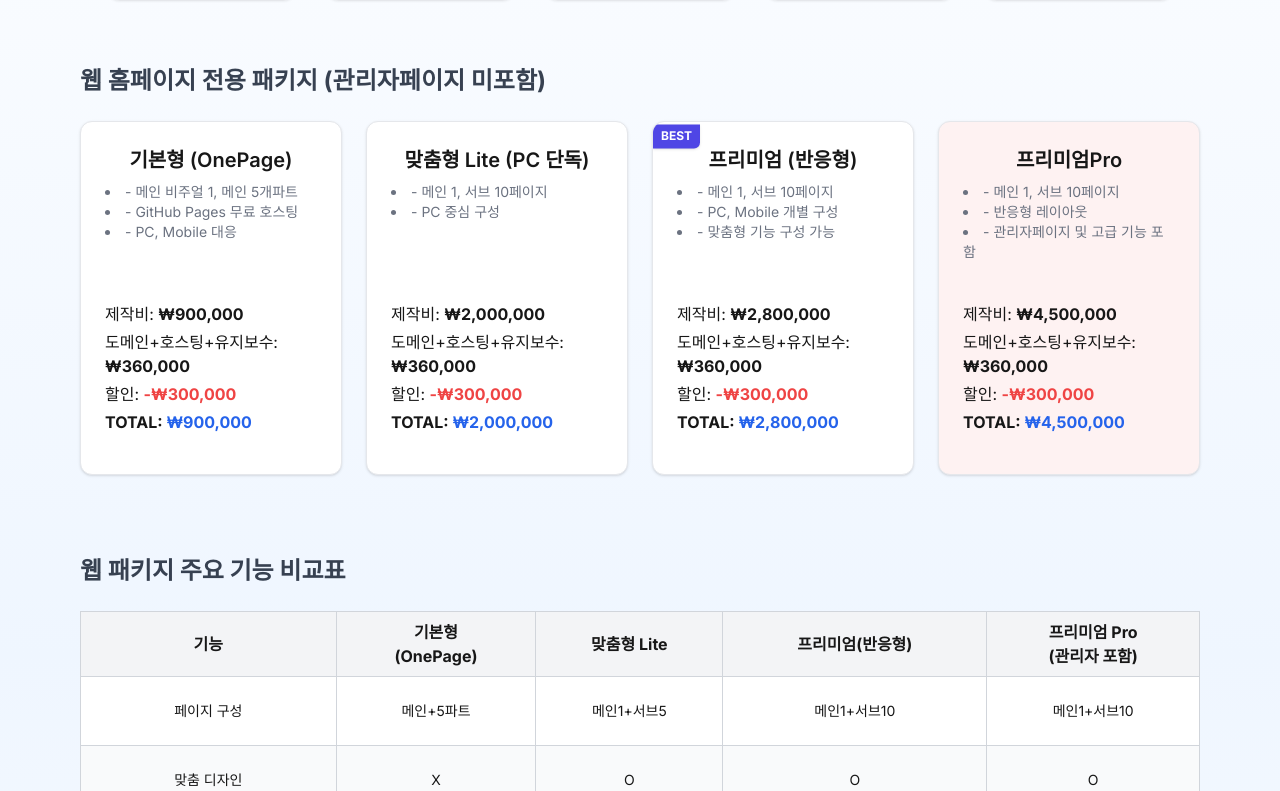
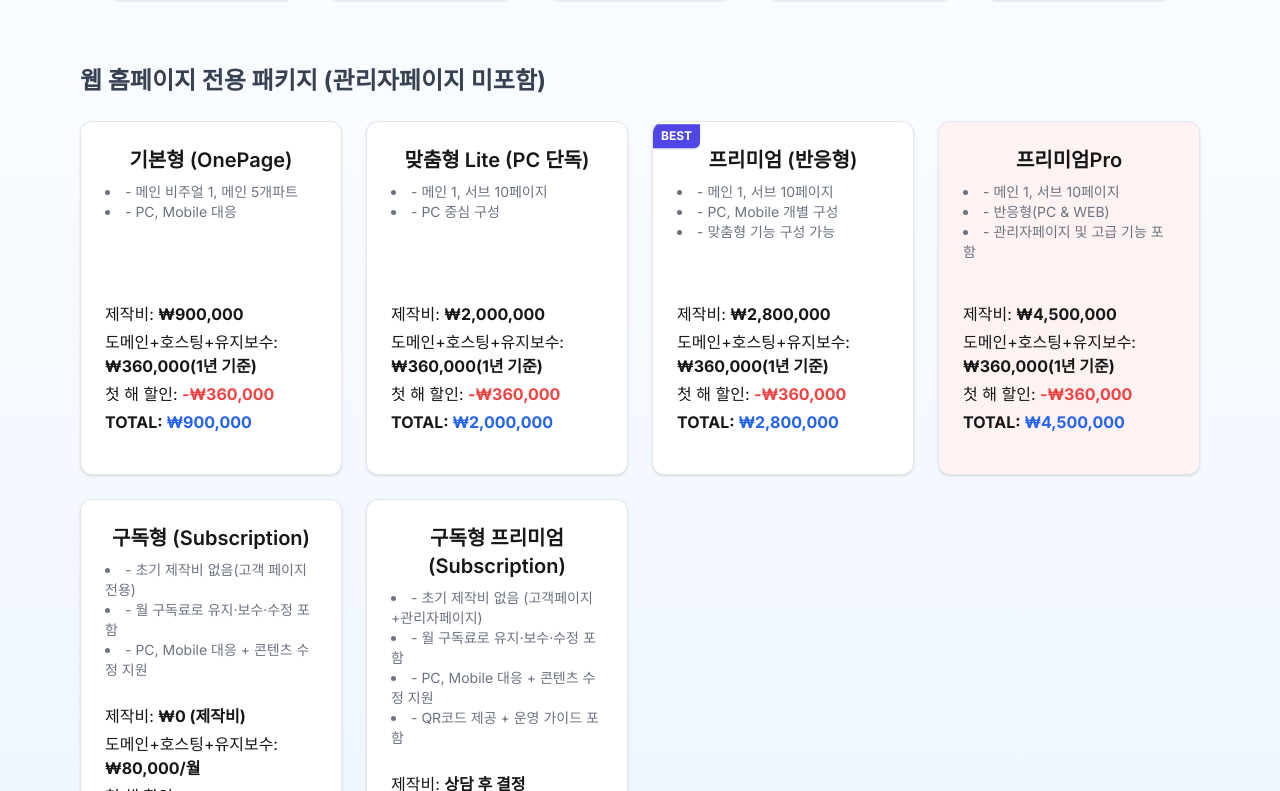
Before and after one commit to nanho-work/NamHoLab-Frontend, a Next.js app: page /pricing in a window 1280 px wide. Shown: the part 549-1340 px from the top of the page. Built offline with nearby package versions, Linux system fonts and the light colour scheme; a web font is replaced by a local one.

Commit message:
Update PricingSection.tsx

```diff
--- a/src/components/PricingSection.tsx
+++ b/src/components/PricingSection.tsx
@@ -55,7 +55,7 @@ export default function PricingSection() {
             </p>
           </div>
 
-                <SignupProgressGuide/>
+          <SignupProgressGuide />
 
           <h3 className="text-xl md:text-2xl font-bold mb-6 text-gray-700 text-left">
             웹 홈페이지 전용 패키지 (관리자페이지 미포함)
@@ -65,36 +65,62 @@ export default function PricingSection() {
             {[
               {
                 name: '기본형 (OnePage)',
-                            features: ['- 메인 비주얼 1, 메인 5개파트', '- GitHub Pages 무료 호스팅', '- PC, Mobile 대응'],
+                features: ['- 메인 비주얼 1, 메인 5개파트', '- PC, Mobile 대응'],
                 price: '₩900,000',
-                            extra: '₩360,000',
-                            discount: '-₩300,000',
+                extra: '₩360,000(1년 기준)',
+                discount: '-₩360,000',
                 total: '₩900,000',
               },
               {
                 name: '맞춤형 Lite (PC 단독)',
                 features: ['- 메인 1, 서브 10페이지', '- PC 중심 구성'],
                 price: '₩2,000,000',
-                            extra: '₩360,000',
-                            discount: '-₩300,000',
+                extra: '₩360,000(1년 기준)',
+                discount: '-₩360,000',
                 total: '₩2,000,000',
               },
               {
                 name: '프리미엄 (반응형)',
                 features: ['- 메인 1, 서브 10페이지', '- PC, Mobile 개별 구성', '- 맞춤형 기능 구성 가능'],
                 price: '₩2,800,000',
-                            extra: '₩360,000',
-                            discount: '-₩300,000',
+                extra: '₩360,000(1년 기준)',
+                discount: '-₩360,000',
                 total: '₩2,800,000',
               },
               {
                 name: '프리미엄Pro',
-                            features: ['- 메인 1, 서브 10페이지', '- 반응형 레이아웃', '- 관리자페이지 및 고급 기능 포함'],
+                features: ['- 메인 1, 서브 10페이지', '- 반응형(PC & WEB)', '- 관리자페이지 및 고급 기능 포함'],
                 price: '₩4,500,000',
-                            extra: '₩360,000',
-                            discount: '-₩300,000',
+                extra: '₩360,000(1년 기준)',
+                discount: '-₩360,000',
                 total: '₩4,500,000',
               },
+              {
+                name: '구독형 (Subscription)',
+                features: [
+                  '- 초기 제작비 없음(고객 페이지 전용)',
+                  '- 월 구독료로 유지·보수·수정 포함',
+                  '- PC, Mobile 대응 + 콘텐츠 수정 지원',
+
+                ],
+                price: '₩0 (제작비)',
+                extra: '₩80,000/월',
+                discount: '',
+                total: '₩80,000',
+              },
+              {
+                name: '구독형 프리미엄(Subscription)',
+                features: [
+                  '- 초기 제작비 없음 (고객페이지+관리자페이지)',
+                  '- 월 구독료로 유지·보수·수정 포함',
+                  '- PC, Mobile 대응 + 콘텐츠 수정 지원',
+                  '- QR코드 제공 + 운영 가이드 포함',
+                ],
+                price: '상담 후 결정',
+                extra: '₩150,000/월',
+                discount: '',
+                total: '₩150,000',
+              }
             ].map((plan, idx) => (
               <motion.div
                 key={idx}
@@ -122,7 +148,7 @@ export default function PricingSection() {
                     <div className="text-left text-base space-y-1 mb-4">
                       <p>제작비: <b>{plan.price}</b></p>
                       <p>도메인+호스팅+유지보수: <b>{plan.extra}</b></p>
-                                    <p>할인: <b className="text-red-500">{plan.discount}</b></p>
+                      <p>첫 해 할인: <b className="text-red-500">{plan.discount}</b></p>
                       <p className="font-bold">TOTAL: <b className="text-blue-600">{plan.total}</b></p>
                     </div>
                   </div>
```
Lines whose indentation alone changed are shown as unchanged.
